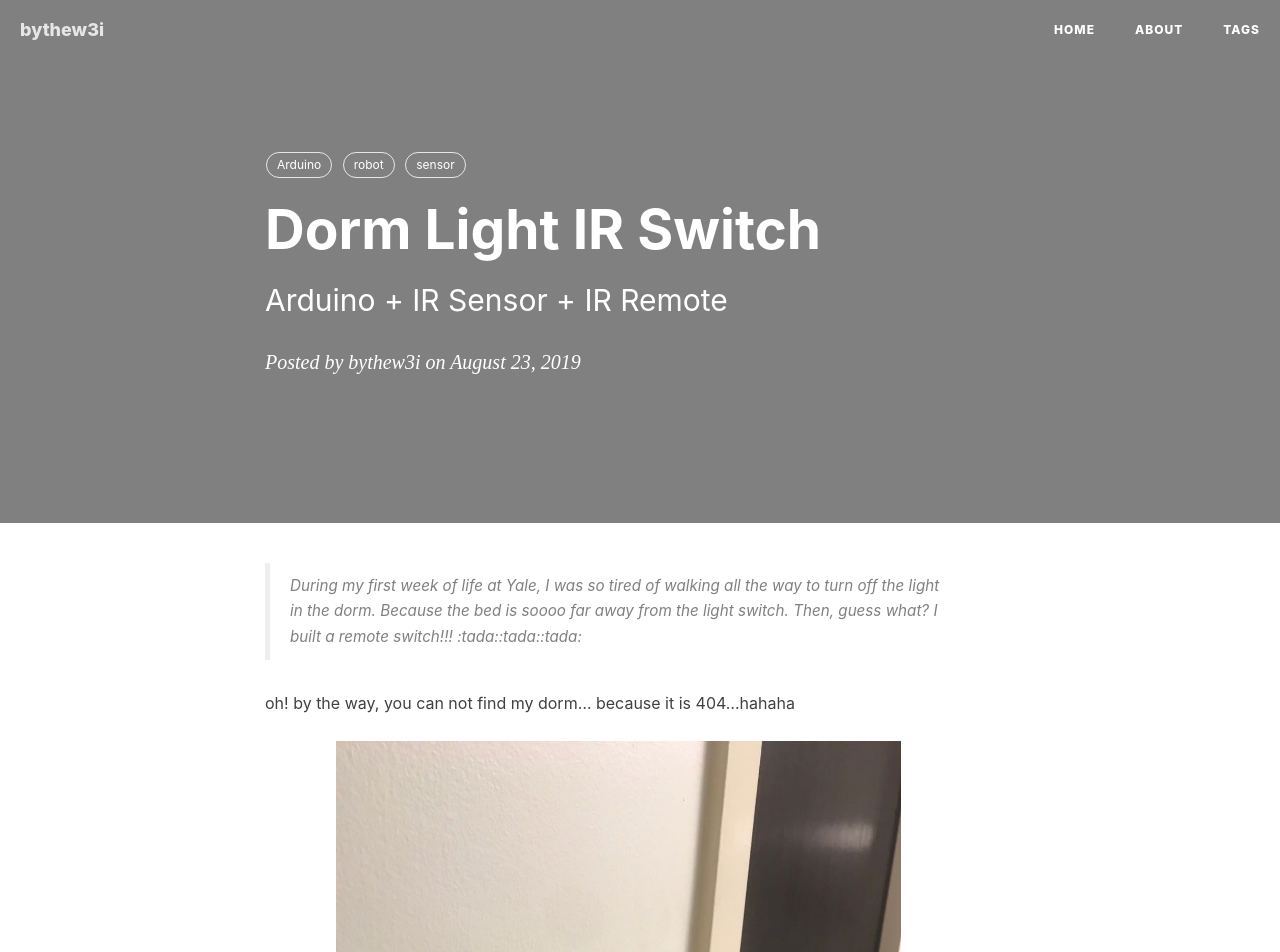
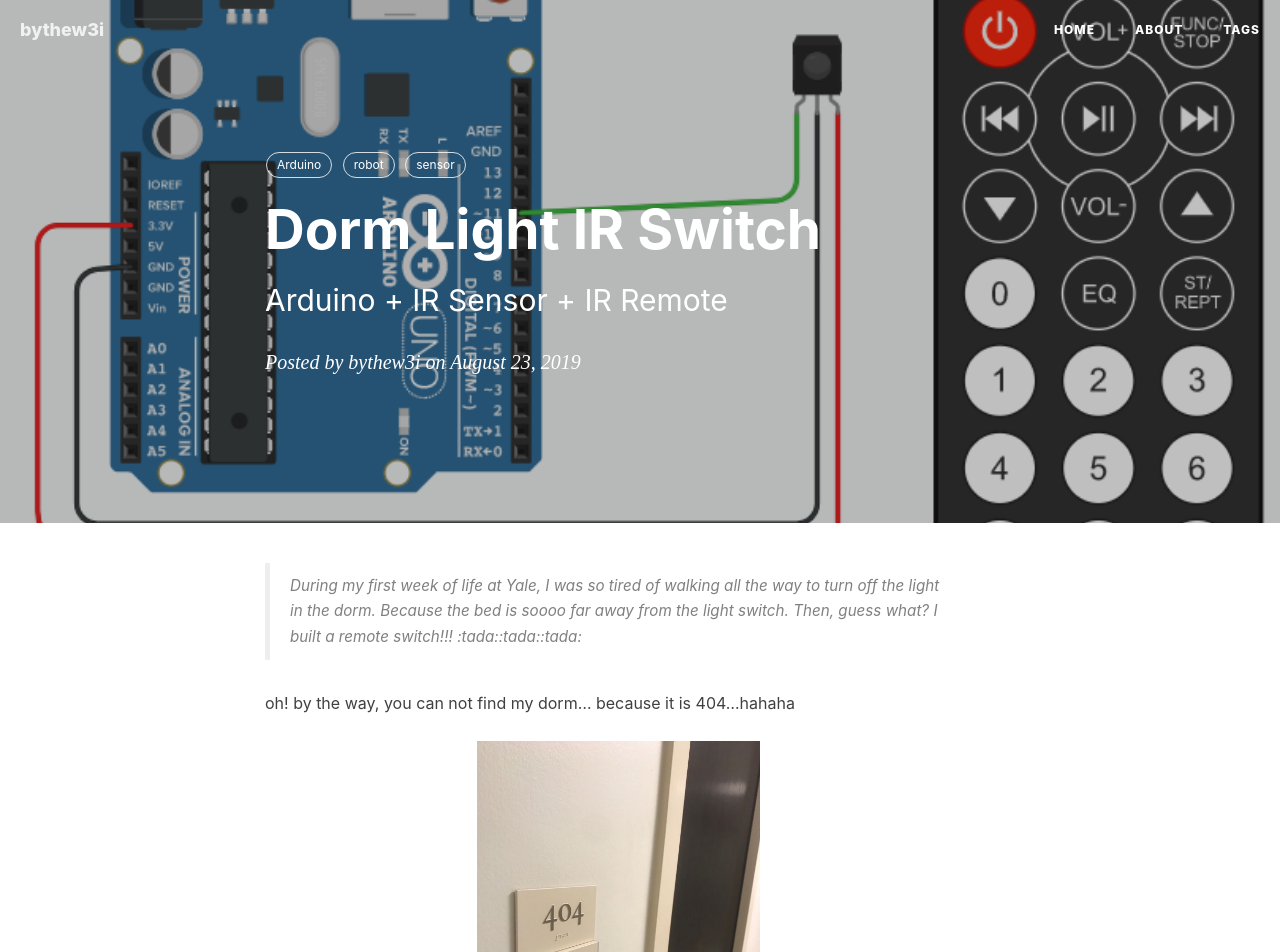
Before and after one commit to by-the-w3i/by-the-w3i.github.io, a Jekyll site: the page built from _posts/2019-08-23-LightSwitch.md, in a window 1280 px wide. Shown: the top 952 px of the page. Built offline with Jekyll 4.4.1, drawn with Linux system fonts in a browser that asks for light colours; nearby versions of some CDN libraries; comment, search, counter and statistics services are not loaded.

Commit message:
Fixed 08231019 youtube

```diff
--- a/_posts/2019-08-23-LightSwitch.md
+++ b/_posts/2019-08-23-LightSwitch.md
@@ -3,7 +3,7 @@
 title:      "Dorm Light IR Switch"
 subtitle:   "Arduino + IR Sensor + IR Remote"
 author:     "bythew3i"
-header-img: "img/post/20190823/cube.png"
+header-img: "img/post/20190823/IR_arduino.png"
 tags:
     - Arduino
     - robot
@@ -13,7 +13,7 @@
 > During my first week of life at Yale, I was so tired of walking all the way to turn off the light in the dorm. Because the bed is soooo far away from the light switch. Then, guess what? I built a remote switch!!! :tada::tada::tada:
 
 oh! by the way, you can not find my dorm... because it is 404...hahaha
-<img src="/img/404.jpeg" alt="404" width="80%">
+<img src="/img/404.jpeg" alt="404" width="40%">
 
 ### Brainstorming
 My initial plan was using `bluetooth`. But it might be time-consuming to write a interface for the front end for iPhone. Another alternative is using PS4 controller to connect the Arduino, but I felt it was such a waste on PS4 controller.
@@ -24,7 +24,7 @@
 
 
 #### Showcase
-<iframe src="https://www.youtube.com/watch?v=QKVqRtLmnKw" frameborder="0" gesture="media" allow="encrypted-media" allowfullscreen></iframe>
+<iframe src="https://www.youtube.com/embed/QKVqRtLmnKw" frameborder="0" allow="accelerometer; autoplay; encrypted-media; gyroscope; picture-in-picture" allowfullscreen></iframe>
 
 
 ---
```
Also changed, not shown: img/post/20190823/IR_arduino.png.
